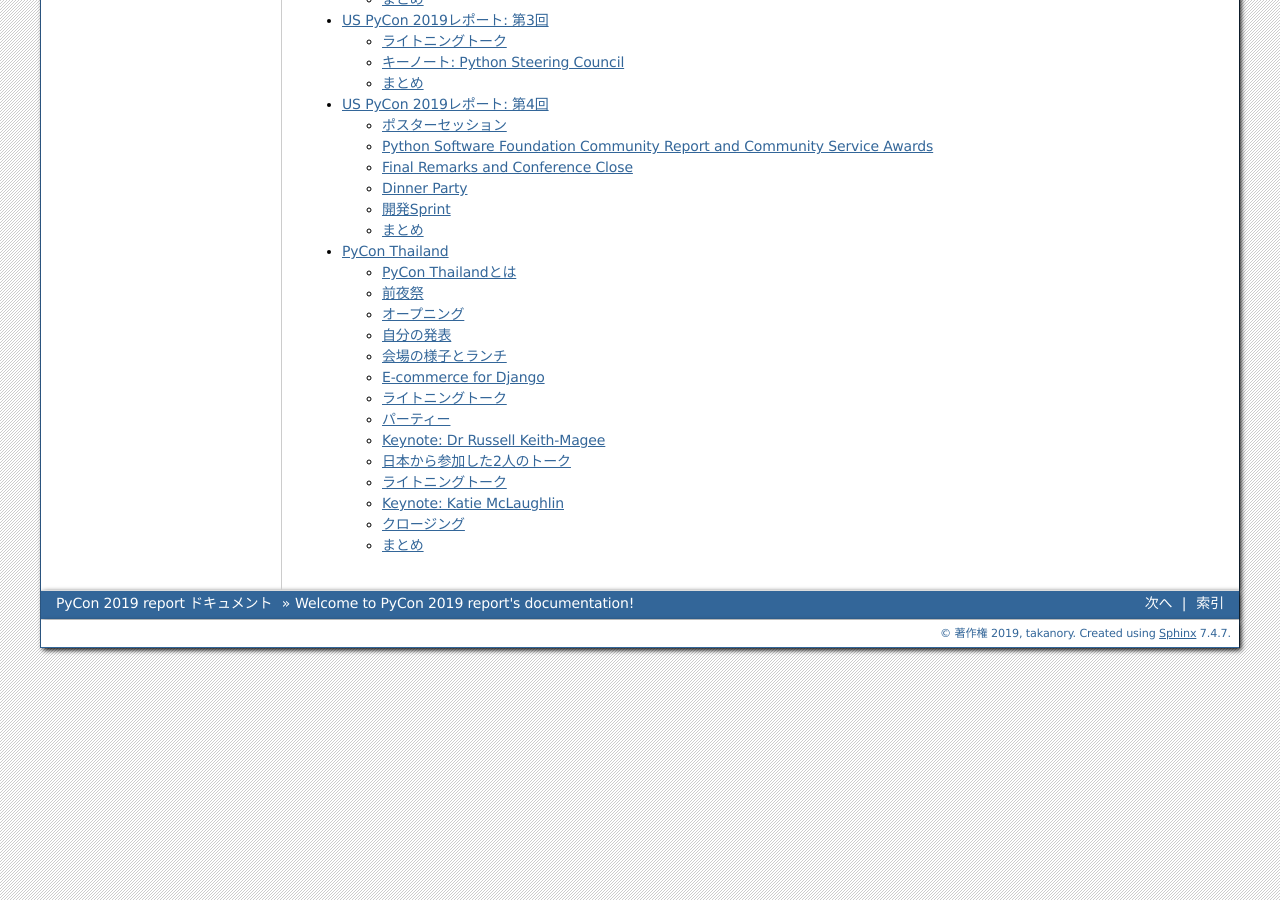
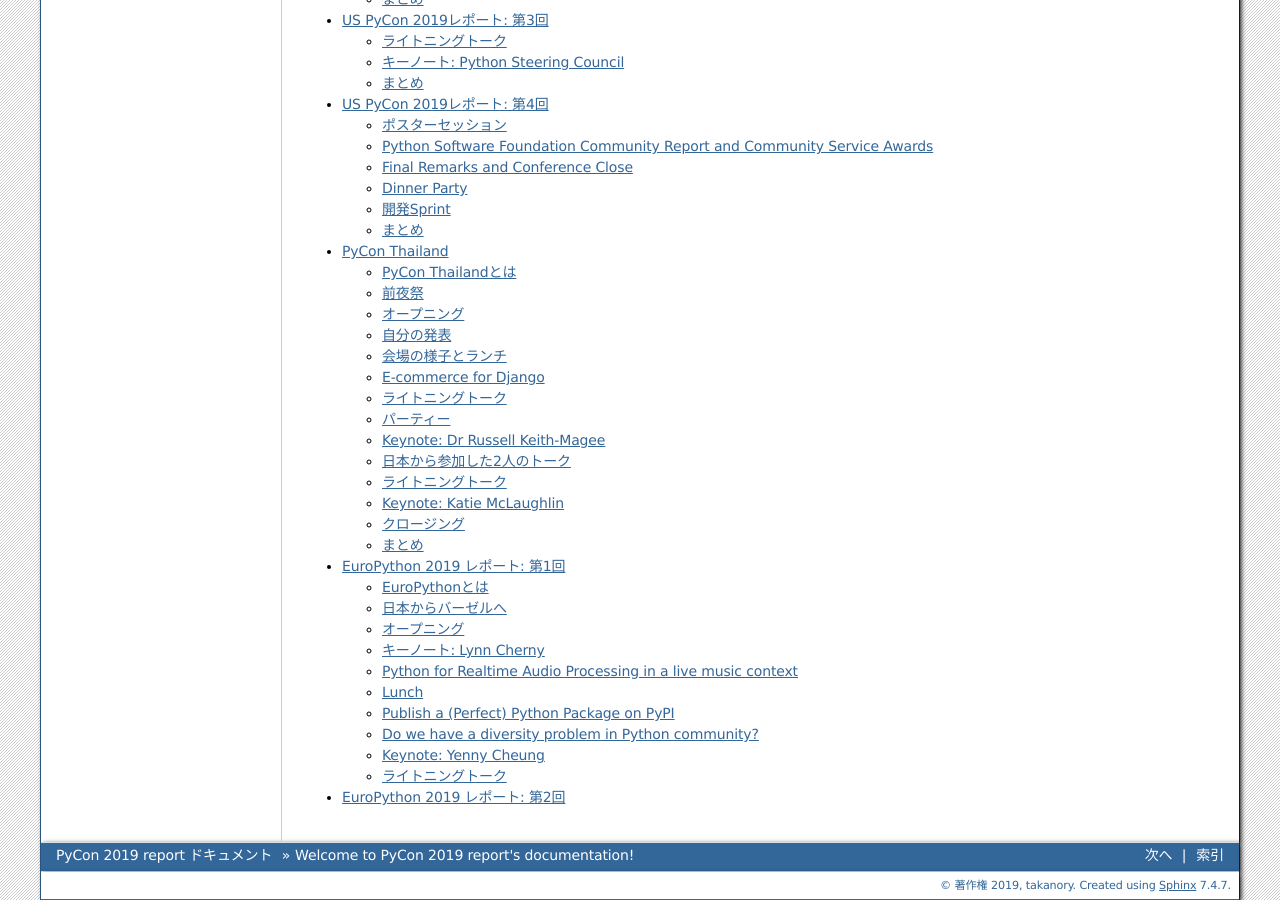
Before and after one commit to takanory/pycon2019report, a Sphinx documentation site: the page built from source/index.rst, in a window 1280 px wide and 900 px high, scrolled down 724 px. Built offline with Sphinx 7.4.7, drawn with Linux system fonts in a browser that asks for light colours; some of the changed lines change nothing that is shown.

Commit message:
add euro report

```diff
--- /dev/null
+++ b/source/euro1.rst
@@ -0,0 +1,256 @@
+=================================
+ EuroPython 2019 レポート: 第1回
+=================================
+
+.. contents:: 目次
+   :local:
+
+EuroPythonとは
+==============
+`EuroPython <https://ep2019.europython.eu/>`_ はヨーロッパ地域で開催されるPythonに関するカンファレンスです。
+EuroPythonは毎年ヨーロッパの各地域で開催され、今年はスイスのバーゼルで開催されました。過去にイギリスのエジンバラ、イタリアのリミニ、スペインのビルバオなどで開催されています。
+ヨーロッパでは各国でもPyConが開催されているので、PyCon JPとPyCon APACと似たような関係です。
+
+このEuroPythonですが、2002年に第1回が開催された歴史あるカンファレンスで、USのPyCon(2003年が第1回)よりも歴史が古いです。
+
+.. figure:: /images/euro/europython.png
+   :width: 400
+
+   EuroPython 2019 Webサイト
+
+以下はEuroPython 2019の開催概要です。
+
+:URL: https://ep2019.europython.eu/
+:日程:
+    - トレーニング: 2019年7月8日(月)、9日(火)
+    - カンファレンス: 2019年7月10日(水)-12日(金)
+    - スプリント: 2019年7月13日(土)、14日(日)
+:場所: スイス、バーゼル
+:会場:
+
+   - カンファレンス: `Congress Center Basel <https://www.congress.ch/>`_
+   - トレーニング、スプリント: `FHNW Campus Muttenz <https://www.fhnw.ch/en/about-fhnw/locations/muttenz>`_
+:参加費: 1,600タイバーツ(約5,600円)
+:主催: `EuroPython Society <https://www.europython-society.org/>`_
+
+筆者はポスターセッションでの発表のために、今年初めてEuroPythonに参加しました。
+カンファレンスにのみ参加したので、キーノートやトーク発表などを中心にレポートしていきたいと思います。
+
+日本からバーゼルへ
+==================
+日本からバーゼルへは直行便がないため、乗り換える必要があります。
+筆者は最近就航された羽田→ウィーン便で移動しましたが、ウィーンに現地時間の朝6時に到着します。その後乗り換えてバーゼル到着が9時前、バスと路面電車を乗り継いでホテルに着いたのが12時くらいでした。
+ここで、到着時間が早すぎたためまだホテルには入れません。移動でヘトヘトなのとちょっと体調が悪かったのですが、しょうがないのでホテルに荷物を預けてバーゼル市内を観光しました(誤算でした)。
+ただ、おかげでバーゼル大聖堂を見学できて(中も見学できました)、プチ観光気分が味わえました。
+
+.. figure:: /images/euro/muenster.jpg
+   :width: 300
+
+   バーゼル大聖堂
+
+15時前にホテルに戻ってチェックインして、少し作業をしてから仮眠をとると19時過ぎに目が覚めました。
+疲れていたのでホテルの近所のスーパーで買い物をして夕食にしようと思ったら、なんとスーパーは18:30に閉店していました(早い!!)。
+急いで今開いているスーパーマーケットを検索し、徒歩10分くらいの店でなんとかサンドイッチやビールなどを購入し、食事にありつきました。
+いきなりヨーロッパの洗礼を浴びた1日目となりました。
+
+オープニング
+============
+カンファレンス1日目、会場に到着すると会場外にEuroPythonの案内が出ていました。
+テンションがあがります!!
+
+.. figure:: /images/euro/sign.jpg
+   :width: 400
+
+   会場の外にEuroPythoの表示が!
+
+受付を済ませて3Fのメイン会場に移動します。
+オープニングでは基本的なイベントの案内などがありました。
+主催者が会場に「初めて参加する人ー?」と声をかけると、かなりの手が上がりました。
+そして次に「EuroPythonに来たことがある人は、初めての人をサポートしてあげてね、自分の家のように」と伝えていたことが印象的でした。
+このコメントからEuroPythonは来場者みんなで作っている温かいコミュニティなんだなと感じられました。
+
+.. figure:: /images/euro/opening.jpg
+   :width: 400
+
+   オープニング
+
+またオープニングではグッズとして参加者全員に配布している **PewPew** デバイスの紹介がありました。
+このデバイスはPythonでプログラムができて、コントローラーや8×8のディスプレイを備えています。
+また、グッズとしてEuroPython電池も同梱しているので、すぐに試せるよといっていました。
+ちなみにこれは、Pythonの `"バッテリー同梱(batteries included)" <https://docs.python.org/ja/3/tutorial/stdlib.html#batteries-included>`_ という哲学にかけたジョークです。
+
+キーノート: Lynn Cherny
+=======================
+* タイトル: Getting Your Data Joie De Vivre Back!
+* https://ep2019.europython.eu/talks/UVUSRHk-getting-your-data-joie-de-vivre-back/
+* スライド: ghostweather.slides.com
+* Joie De Vivre →人生の喜び
+* 大学の名前を間違えて本人に訂正されるww
+* Project 1: Bosch bot
+
+  * https://twitter.com/boschbot
+  * Twint, Pandas, image segments, leaflet.js
+  * 一番みられているやつは魚の上に野買っている人のお尻画像
+  * https://twitter.com/boschbot/status/1122195031648026625
+  * top 10の位置情報はphotoshopで探しました(てへぺろ
+  * 位置情報取得するやつについて、あとで連絡ください
+  * leafletで大きい画像を地図のように扱う
+
+* Project 2-3: Word2Vec Toys
+
+  * 元データはProject Gutenberg
+  * 単語のマップをplotlyで表示→いくつかクラスターがあって面白い
+  * 煮た単語を探す
+  * fireに煮た単語を、元となる文の種類で変わるデモ。面白い
+  * 新しい文章をいれたら、似た単語が変わってきた
+  * 詩を表示して、似た単語に入れ替えて作っていくサイト
+  * 俳句を変換
+* 楽しいデータセットの探し方
+
+  * アメリカでビッグフットの目撃情報があった場所の地図
+  * オズの魔法使いの単語運のビデオ
+
+Python for Realtime Audio Processing in a live music context
+============================================================
+* 明日のsocial eventでコンサートやるよ
+* なんでPython使うの、狂ってんじゃない?
+
+  * 狂ってるよ。Pythonは楽しい
+* ルネッサンス期の音楽を演奏したり、コンピューターのアルゴリズムで作曲とかしているよ
+* telemannのCanonを一人で演奏する
+* DELAYするのを4つつける→どうやってコントロールするんだ???
+* State machineとLooper
+
+  * すごい
+* Additional Effects
+
+  * LooperにさらにWAH FXをつける
+* いろんなオープンソースを組み合わせて作っているよ
+
+  * 壁にぶつかる
+  * SETLIST→曲によって設定を変える必要がある
+* PYO
+
+  * https://github.com/belangeo/pyo
+  * 音声を扱うにはPythonは遅いけど、これは大丈夫らしい
+  * フットペダルから時間をとって PYO で delay する
+  * まだセットリストは作れない
+
+    * GIGモデルとSCHENEモデルを作った
+    * 別なフットペダルを使ってシーンを切り替える
+
+Lunch
+=====
+* 星2つだった
+* リンゴジュースはおいしい
+
+Publish a (Perfect) Python Package on PyPI
+==========================================
+* https://ep2019.europython.eu/talks/JpKkHY7-publish-a-perfect-python-package-on-pypi/
+* hellowold.py
+* setup.py
+* localでpip install
+
+Do we have a diversity problem in Python community?
+===================================================
+* https://ep2019.europython.eu/talks/i6us9Yt-do-we-have-a-diversity-problem-in-python-community/
+* Rは女性開発者が多いけどPythonは遅れているらしい
+* R-Ladiesってのがあって、PyLadiesよりたくさんあるらしい https://rladies.org/
+* 女性で大学卒業している人は統計学が44%でCSは19%
+* 小さいカンファレンスだと休憩で男性トイレだけ長蛇の列で女性トイレはガラガラとかるよね
+* ビデオで録画されているカンファレンスを調べた
+* PyCon UKを除くと男性が75%
+* 劇場の話(ロンドン
+
+  * あるステージだと22名の俳優が全員白人
+  * ナイジェリア出身のシンガーのFelaの公演を、ナイジェリアのminicabドライバーが見に来るようになった
+* PyConでの女性スピーカーの割合は増えて言ってる
+
+  * 2011は1%、2016は40%
+  * NumFOCUSは2017からDiversity in Scientific Computing(DISC)をはじめている
+  * Django Girlsは12言語に翻訳、36の国の77の都市で開催
+* Tシャツに性別をつけない→体の形は性別じゃないから(そう言われるとそうかー
+* http://bit.ly/python_diversity →アンケートがあるから答えてね
+
+Keynote: Yenny Cheung
+=====================
+* Why You Should Pursue Public Speaking and How to Get There
+* https://ep2019.europython.eu/talks/ojGVzoG-why-you-should-pursue-public-speaking-and-how-to-get-there/
+* 2年前にPyCon DEで初めて発表した
+* Yelpのいろんなスピーカーにインタビューしたビデオを再生
+
+  * ちゃんとビデオ編集している
+  * Tipsは?→dry run
+* public speakingして得た物
+
+  * 企業の前でプレゼンとかが楽になった
+  * 重大な会話でよくなった
+  * 内向的な人に向いている?
+* 心臓が早くなった
+
+  * 港を見つめる
+  * Power pose
+  * Humor
+* いろんな問題をリハーサル
+
+  * スライドがなしで発表
+  * スピーカーノートにあまり頼らないでしゃべる
+  * ビデオとかのローカルリンクを用意
+* なにを言うか忘れたら
+
+  * ここは今は飛ばします
+  * 水を飲む
+* Not being good enough
+
+  * Imposter syndrome
+* トークをどうよくしていくか
+
+  * Lean start up model
+  * Building the proposal
+
+    * rejectされても他の煮出そう
+  * Rubber-ducking, feedback crew, audienceにあわせて微調整する
+  * How to get better
+
+    * Dry-run
+    * Measure: feedback crew, audience, watch video, note questions.
+  * Learn
+
+    * brace yourself for taking feedback
+    * action items
+  * Repeat
+
+    * reuse
+* 発表する機会を探す
+* まとめ
+* 2週間以内に発表する機会を探してください
+
+ライトニングトーク
+==================
+* Pewpew device
+
+  * PCにつなげるとファイルがあって、ドキュメントのURLとかが見れる
+  * 金曜にワークショップがあるらしい
+  * Bouncing Ball Tutorial→実際に作ってみたやつを見せてた
+* PewPewで3Dの迷路ゲームをやる
+* foxdotのデモ
+
+  * stand by meの伴奏にあわせてハーモニカで演奏
+* 英語だけじゃなくてsk, de, cs, fr, es, pl, it, sv, fu, eo, tr
+
+  * Compose keyで入力するよ
+  * URL見れなかった
+* コミュニティ、イベント紹介
+
+  * PyLadies Berlin
+  * PyGerlinも立ち上がったらしい
+  * PyCon Africa
+  * PyCon Latam
+  * PyCon.DE, PyData Berlin
+* tour de pycon?
+
+  * いろんなところにバイクとかでいってて天気が悪い
+  * baselには自転車で来た
+  * 車椅子の友達が山に登りたいという夢があって、背負って登った
+
+* 最後にセッションボランティア募集の話
--- /dev/null
+++ b/source/euro2.rst
@@ -0,0 +1,6 @@
+=================================
+ EuroPython 2019 レポート: 第2回
+=================================
+
+.. contents:: 目次
+   :local:
--- a/source/index.rst
+++ b/source/index.rst
@@ -17,3 +17,5 @@
    us3
    us4
    thailand
+   euro1
+   euro2
```
Also changed, not shown: source/images/euro/europython.png (added), 3 other files.
